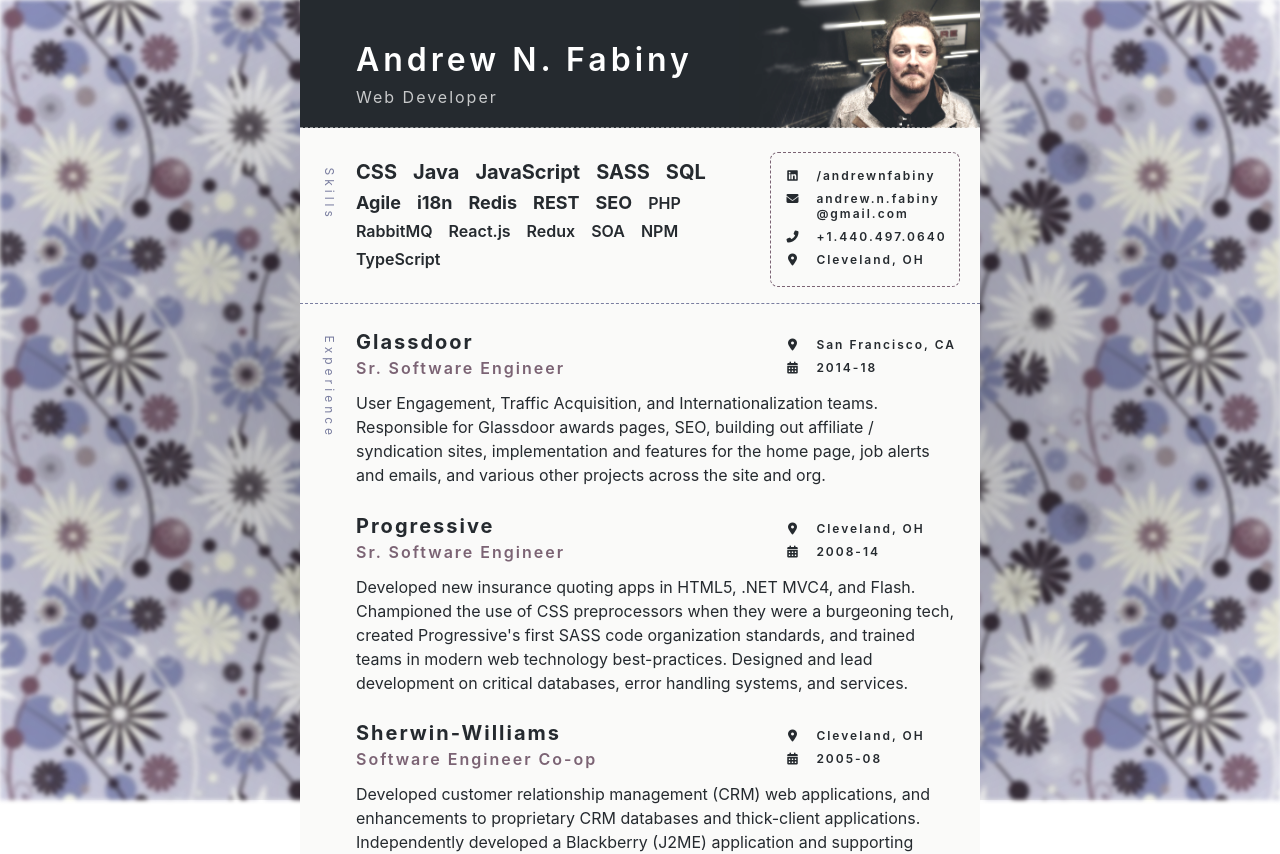
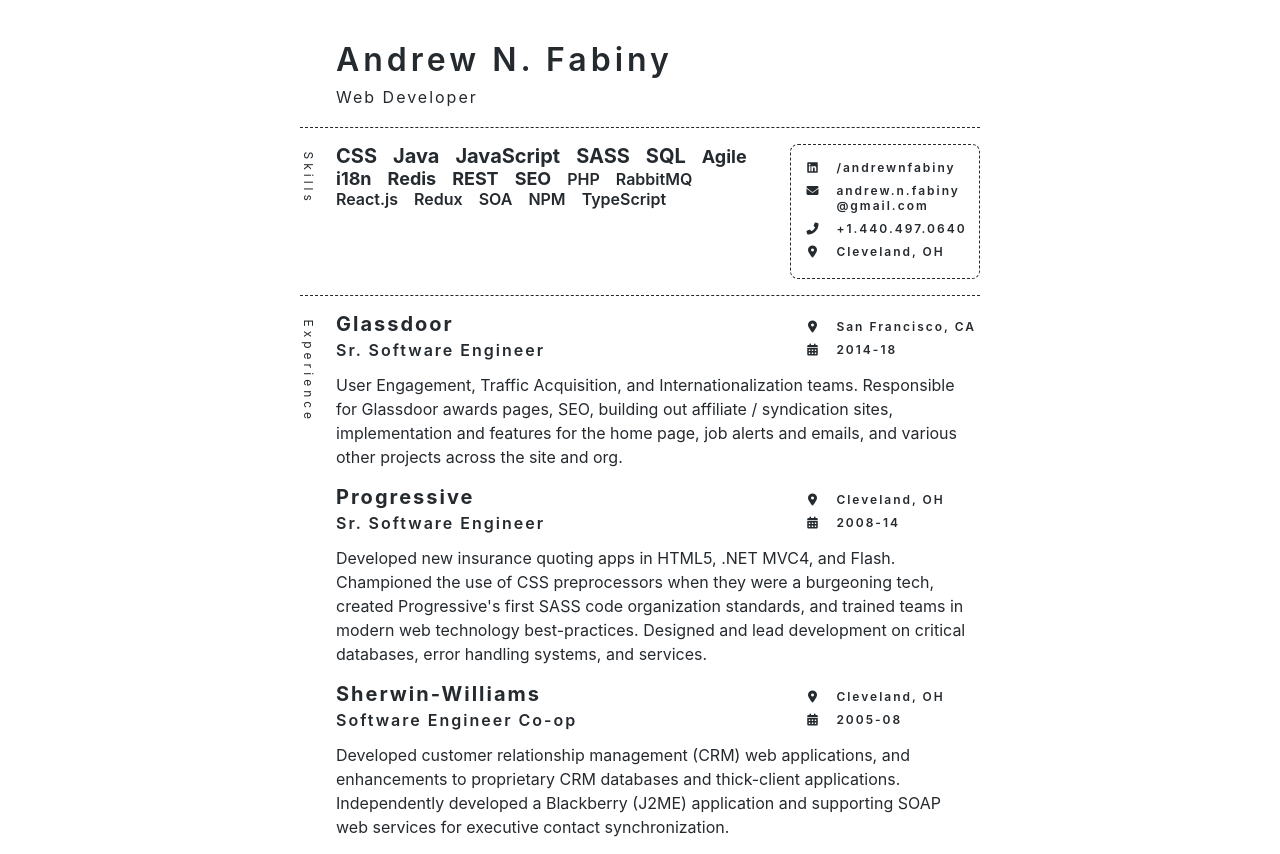
Before and after one commit to NShadeIV/resume, a React (Create React App) app: page / in a window 1280 px wide. Shown: the top 854 px of the page. Built offline with nearby package versions, Linux system fonts and the light colour scheme.

Commit message:
cleaned up the look, fit it into a single printed page

```diff
--- a/src/css/constants.scss
+++ b/src/css/constants.scss
@@ -6,5 +6,5 @@
 $font-weight: 600;
 $subtle-weight: 400;
 
-$gutter-left: 2.5rem;
-$gutter-right: 1.5rem;
+$gutter-left: 1.25rem;
+$gutter-right: 0.25rem;
--- a/src/css/structure.scss
+++ b/src/css/structure.scss
@@ -1,15 +1,3 @@
-.printonly {
-  display: none;
-  @media print {
-    display: unset;
-  }
-}
-@media print {
-  .noprint {
-    display: none !important;
-  }
-}
-
 body {
   margin: 0;
 }
@@ -23,7 +11,6 @@
 header {
   align-items: center;
   box-sizing: border-box;
-  padding: 3rem 8rem 1.25rem $gutter-left;
   max-width: 680px;
   box-sizing: border-box;
   width: 100%;
@@ -39,11 +26,19 @@
     }
   }
 
+  > div {
+    padding: 3rem 8rem 1.25rem $gutter-left;
+  }
+
   h1 {
     margin: -0.5rem 0 0 1rem;
   }
   h2 {
     margin: 0.5rem 0 0 1rem;
+  }
+
+  hr {
+    margin: 0 ($gutter-right - 0.25rem) 0 0;
   }
 }
 
@@ -52,7 +47,10 @@
   grid-template-columns: 0 1fr auto auto;
   grid-gap: 0.5rem 1rem;
   align-items: baseline;
-  padding: 1.5rem $gutter-right 1.5rem $gutter-left;
+  padding: 1rem $gutter-right 1.5rem $gutter-left;
+  @media print {
+    padding-bottom: 0;
+  }
   max-width: 680px;
   box-sizing: border-box;
 
@@ -64,7 +62,7 @@
     }
   }
   h2 {
-    margin: 1.15rem 0 0 0;
+    margin: 0.5rem 0 0 0;
   }
   h3 {
     margin: 0.25rem 0 0 0;
@@ -80,11 +78,11 @@
 
   .label {
     grid-column: 1;
-    transform: translate(-0.65rem, 1rem) rotate(90deg);
+    transform: translate(-0.75rem, 0.5rem) rotate(90deg);
     transform-origin: left;
     align-self: start;
     &.skillslabel {
-      transform: translate(-0.65rem, 0.5rem) rotate(90deg);
+      transform: translate(-0.75rem, 0) rotate(90deg);
     }
   }
 
@@ -98,7 +96,7 @@
     align-items: baseline;
 
     .skill {
-      margin: 0.5rem 1rem 0 0;
+      margin: 0 1rem 0 0;
     }
   }
 
@@ -139,6 +137,6 @@
 
   hr {
     grid-column: 1 / span 4;
-    margin: 1.25rem (-1 * $gutter-right) 0 (-1 * $gutter-left);
+    margin: 1.25rem -0.25rem 0 (-1 * $gutter-left);
   }
 }
--- a/src/css/styles.scss
+++ b/src/css/styles.scss
@@ -6,49 +6,16 @@
   font-weight: $font-weight;
 }
 
-.app::before,
-.app::after {
-  content: '';
-  display: block;
-  position: fixed;
-  top: 0; left: 0;
-  height: 100%;
-  width: 100%;
-}
-.app::before {
-  background: $subtle-color url(/background.jpg);
-  background-size: 360px;
-  background-position: center;
-  background-attachment: fixed;
-  filter: blur(2px) saturate(0.4);
-  z-index: -2;
-}
-.app::after {
-  /* Permalink - use to edit and share this gradient: https://colorzilla.com/gradient-editor/#000000+0,000000+100&0.4+0,0+100 */
-  background: -moz-radial-gradient(center, ellipse cover,  rgba(0,0,0,0.4) 0%, rgba(0,0,0,0) 100%); /* FF3.6-15 */
-  background: -webkit-radial-gradient(center, ellipse cover,  rgba(0,0,0,0.4) 0%,rgba(0,0,0,0) 100%); /* Chrome10-25,Safari5.1-6 */
-  background: radial-gradient(ellipse at center,  rgba(0,0,0,0.4) 0%,rgba(0,0,0,0) 100%); /* W3C, IE10+, FF16+, Chrome26+, Opera12+, Safari7+ */
-  filter: progid:DXImageTransform.Microsoft.gradient( startColorstr='#66000000', endColorstr='#00000000',GradientType=1 ); /* IE6-9 fallback on horizontal gradient */
-  z-index: -1;
-}
-
 header {
   position: relative;
-  background: right top 30% / auto calc(100% + 1px) no-repeat $text-color url(/photo.2.jpg);
+  background: white;
   background-clip: border-box;
-  border-bottom: 1px dashed $invert-subtle-color;
-  color: white;
 
   h2 {
     font-size: 1rem;
     font-weight: $subtle-weight;
     letter-spacing: 0.125rem;
-    color: rgba(255, 255, 255, 0.75);
   }
-}
-
-main {
-  background: hsl(60, 10%, 98%);
 }
 
 a {
@@ -68,7 +35,7 @@
   margin: 0;
   padding: 0;
   border: none;
-  border-bottom: 1px dashed $attention-color;
+  border-bottom: 1px dashed $text-color;
 }
 
 h1 {
@@ -84,7 +51,6 @@
   font-size: 1rem;
   font-weight: $font-weight;
   letter-spacing: 0.125rem;
-  color: $subtle-color;
 }
 h4 {
   font-size: 0.75rem;
@@ -98,7 +64,6 @@
 }
 
 .label {
-  color: $attention-color;
   font-weight: $subtle-weight;
   font-size: 0.75rem;
   letter-spacing: 0.25rem;
@@ -110,17 +75,8 @@
   letter-spacing: 0.125rem;
 }
 .navlink {
-  // font-weight: $subtle-weight;
   color: $text-color;
-  @media print {
-    color: $text-color;
-  }
 }
 main::before {
-  border: 1px dashed $subtle-color;
+  border: 1px dashed $text-color;
 }
-
-
-@media print {
-  header, header h2 { color: $text-color; }
-}
--- a/src/index.tsx
+++ b/src/index.tsx
@@ -13,8 +13,6 @@
     <div className="app">
       <Header />
       <Header />
-
-      <hr className="printonly" />
 
       <main>
         <div className="label skillslabel">Skills</div>
--- a/src/ts/Header.tsx
+++ b/src/ts/Header.tsx
@@ -6,5 +6,6 @@
       <h1>Andrew&nbsp;N. Fabiny</h1>
       <h2>Web Developer</h2>
     </div>
+    <hr />
   </header>
 );
```
